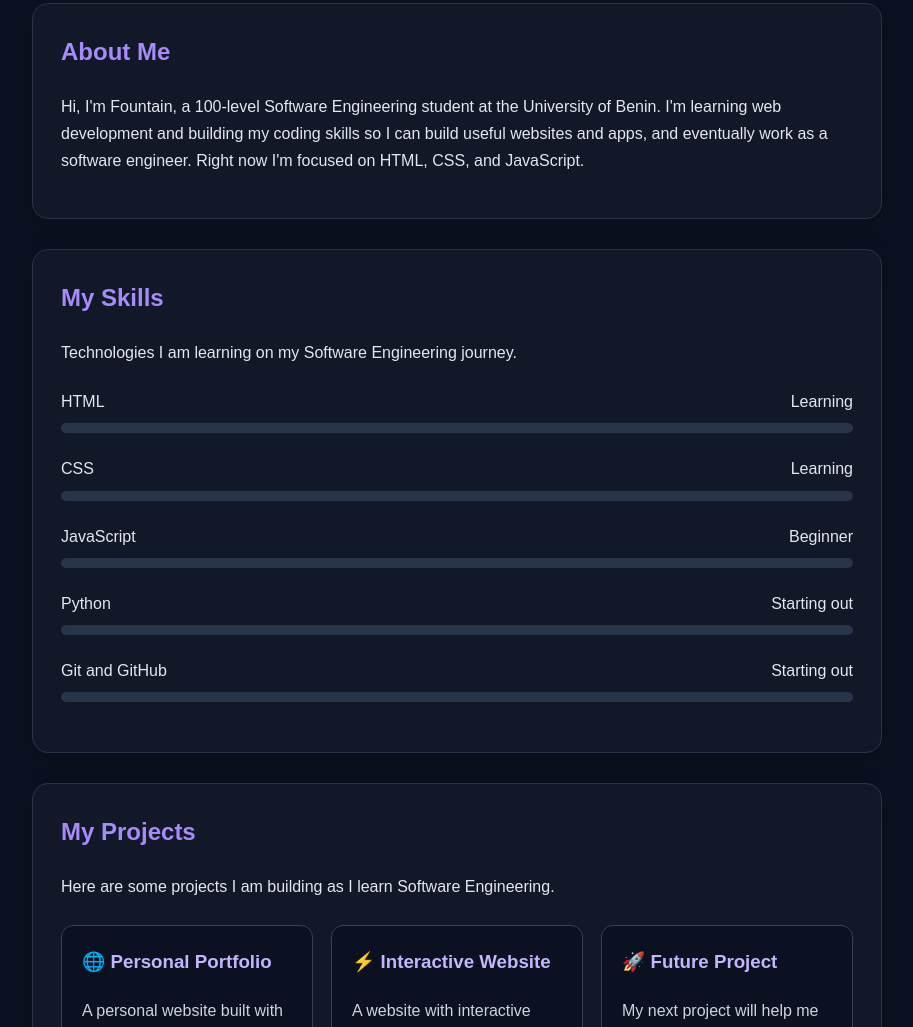
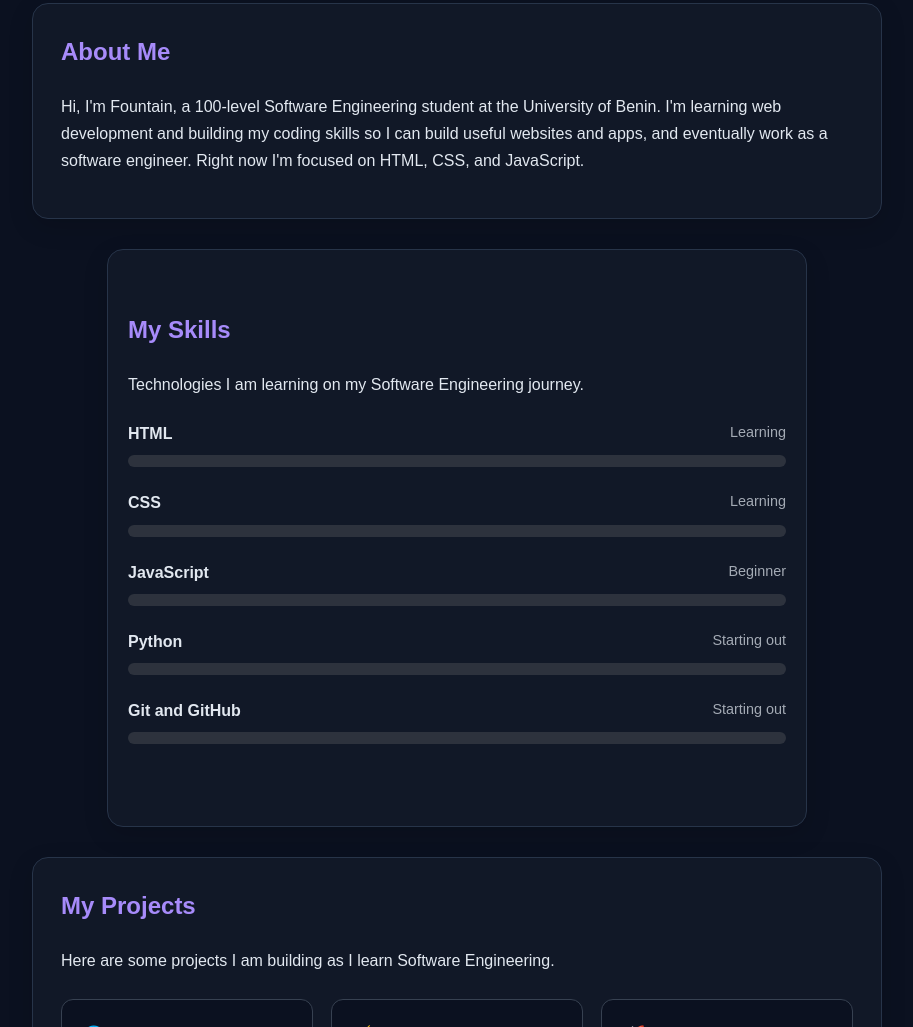
Before and after one commit to fountainodin/my-first-website, a plain HTML site: page index.html in a window 1280 px wide. Shown: the part 560-1587 px from the top of the page, without its empty margins (183-1096 px from the left). Drawn offline with Linux system fonts and the light colour scheme.

Commit message:
style skills section

```diff
--- a/style.css
+++ b/style.css
@@ -233,3 +233,39 @@ label {
     border-radius: 10px;
     transition: width 1.2s ease;
 }
+#skills {
+  max-width: 700px;
+  margin: 0 auto;
+  padding: 60px 20px;
+}
+
+.skill {
+  margin-bottom: 22px;
+}
+
+.skill-info {
+  display: flex;
+  justify-content: space-between;
+  margin-bottom: 8px;
+  font-weight: 600;
+}
+
+.skill-info span:last-child {
+  font-weight: 400;
+  opacity: 0.7;
+  font-size: 0.9rem;
+}
+
+.skill-bar {
+  height: 12px;
+  background: rgba(128, 128, 128, 0.25);
+  border-radius: 999px;
+  overflow: hidden;
+}
+
+.skill-progress {
+  height: 100%;
+  background: linear-gradient(90deg, #4f46e5, #7c3aed);
+  border-radius: 999px;
+  transition: width 1s ease;
+}
```
